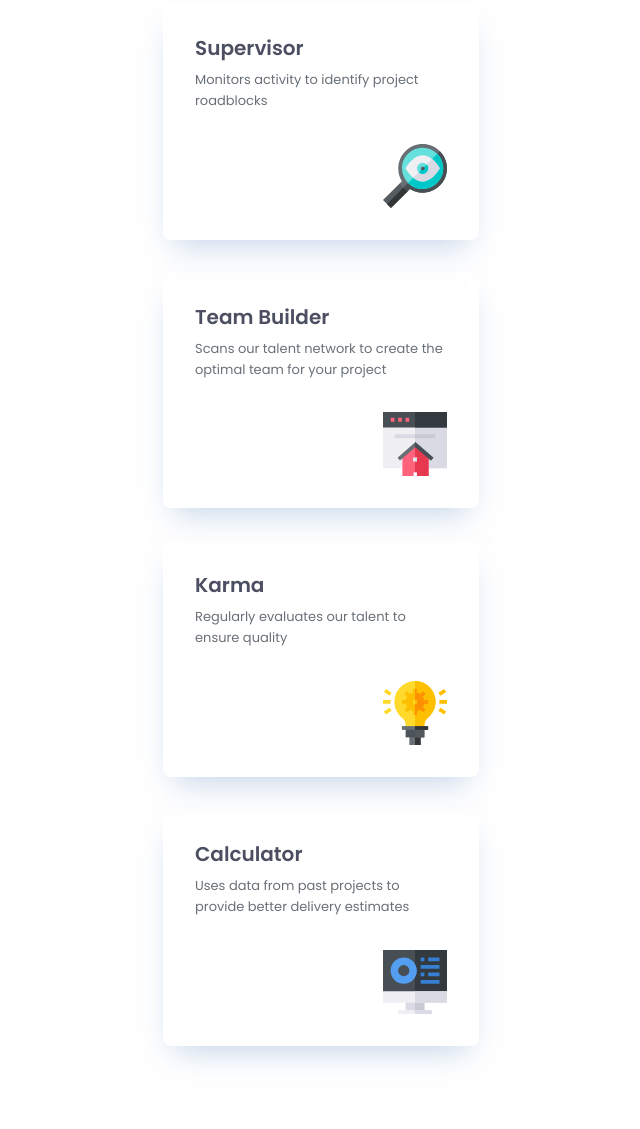
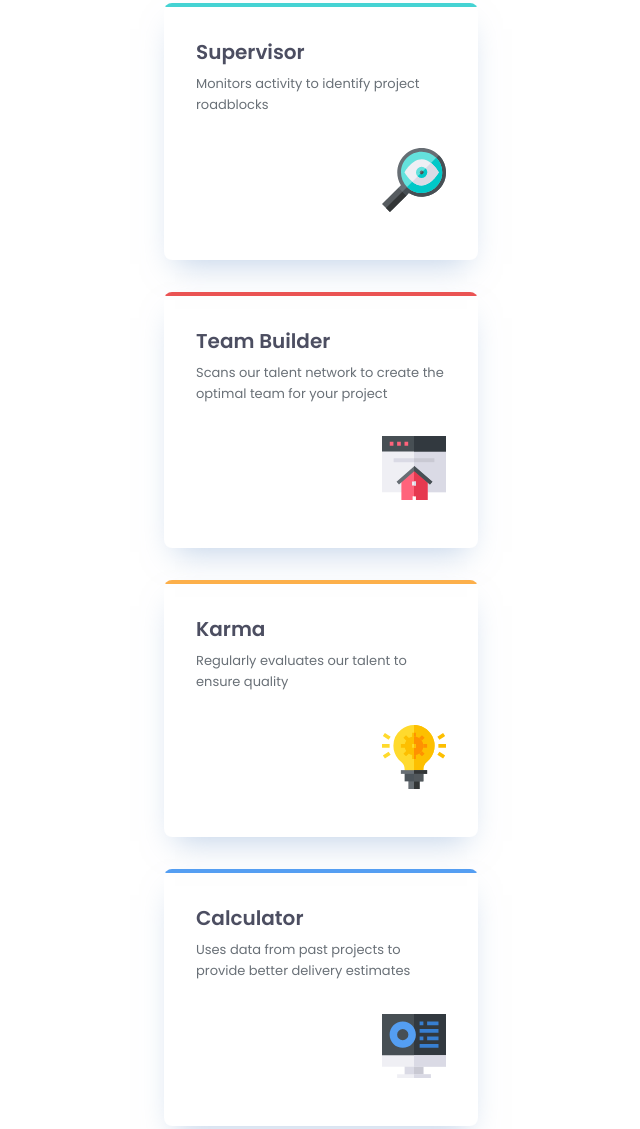
Before and after one commit to yanggeorge/test-four-card-feature-section, a plain HTML site: page index.html in a window 1280 px wide. Shown: the part 259-1388 px from the top of the page, without its empty margins (319-959 px from the left). Before the commit the page ends 1351 px from the top, so only its background shows below. Drawn offline with Linux system fonts and the light colour scheme.

Commit message:
mobile 2

```diff
--- a/index.html
+++ b/index.html
@@ -29,15 +29,20 @@
     </div>
 
     <div class="container">
+
+      <div class="card-outer">
+        <div class="bar-supervisor"></div>
         <div class="card">
-        <!-- <div class="bar-supervisor"></div> -->
           <div class="card__header">
             <p class="title">Supervisor</p>
             <p class="desc">Monitors activity to identify project roadblocks</p>
           </div>
           <img src="images/icon-supervisor.svg" alt="icon-supervisor">
         </div>
+      </div>
 
+      <div class="card-outer">
+        <div class="bar-team-builder"></div>
         <div class="card">
           <div class="card__header">
             <p class="title">Team Builder</p>
@@ -45,7 +50,10 @@
           </div>
           <img src="images/icon-team-builder.svg" alt="icon-team-builder">
         </div>
+      </div>
 
+      <div class="card-outer">
+        <div class="bar-karma"></div>
         <div class="card">
           <div class="card__header">
             <p class="title">Karma</p>
@@ -53,7 +61,10 @@
           </div>
           <img src="images/icon-karma.svg" alt="icon-karma">
         </div>
+      </div>
 
+      <div class="card-outer">
+        <div class="bar-calculator"></div>
         <div class="card">
           <div class="card__header">
             <p class="title">Calculator</p>
@@ -62,6 +73,8 @@
           <img src="images/icon-calculator.svg" alt="icon-calculator">
         </div>
       </div>
+
+    </div>
   </main>
 
 
--- a/styles.css
+++ b/styles.css
@@ -58,20 +58,22 @@ body {
 }
 
 main {
-  max-width: 316px;
-  margin-top: 56px;
-  margin-bottom: 46px;
+  margin: auto;
   display: flex;
   flex-direction: column;
   justify-content: space-between;
-  align-items: flex-start;
+  align-items: center;
   gap: 60px;
+  padding-top: 56px;
+  padding-bottom: 46px;
 }
 
 .header {
+  max-width: 316px;
   display: flex;
   flex-direction: column;
   justify-content: space-between;
+  align-items: center;
   gap: var(--spacing-200);
 }
 
@@ -89,9 +91,11 @@ main {
   font: var(--mobile-text-preset4);
   color: var(--color-grey-500);
   letter-spacing: var(--mobile-text-preset4-letter-spacing);
+  text-align: center;
 }
 
 .container {
+  max-width: 314px;
   display: flex;
   flex-direction: column;
   justify-content: space-between;
@@ -105,8 +109,7 @@ main {
   align-items: flex-end;
   gap: var(--spacing-400);
   padding: 32px;
-  border-radius: 8px;
-  box-shadow: 0px 15px 30px -11px rgba(131, 166, 210, 0.5);
+  padding-bottom: 48px;
 }
 
 .card img {
@@ -132,8 +135,31 @@ main {
   color: var(--color-grey-400);
 }
 
+.card-outer {
+  border-radius: 8px;
+  overflow: hidden;
+  border-radius: 8px;
+  box-shadow: 0px 15px 30px -11px rgba(131, 166, 210, 0.5);
+}
+
 .bar-supervisor {
   height: 4px;
   width: 100%;
   background-color: var(--color-cyan);
 }
+
+.bar-team-builder {
+  height: 4px;
+  width: 100%;
+  background-color: var(--color-red);
+}
+.bar-karma {
+  height: 4px;
+  width: 100%;
+  background-color: var(--color-orange);
+}
+.bar-calculator {
+  height: 4px;
+  width: 100%;
+  background-color: var(--color-blue);
+}
```
Lines whose indentation alone changed are shown as unchanged.
